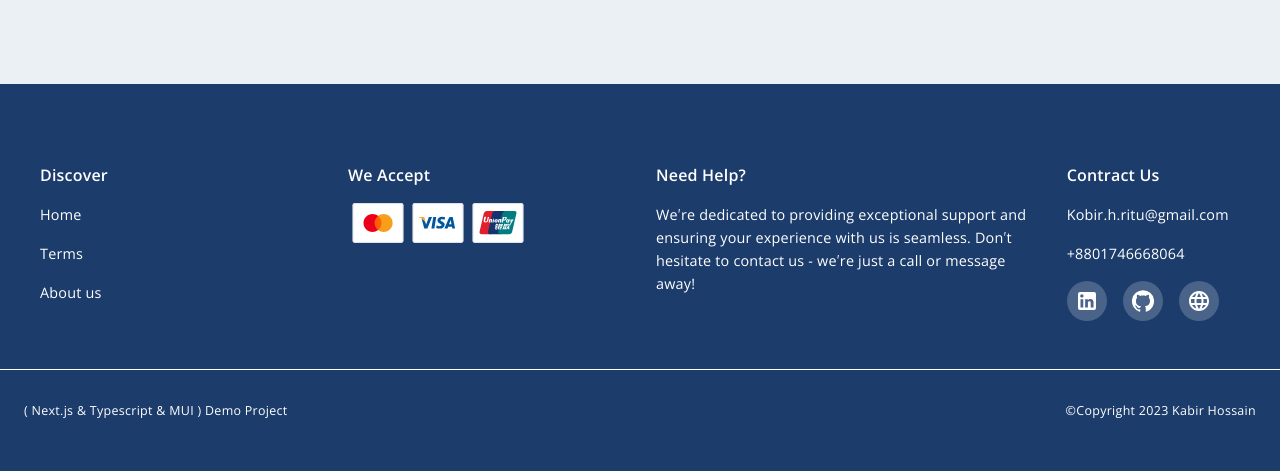
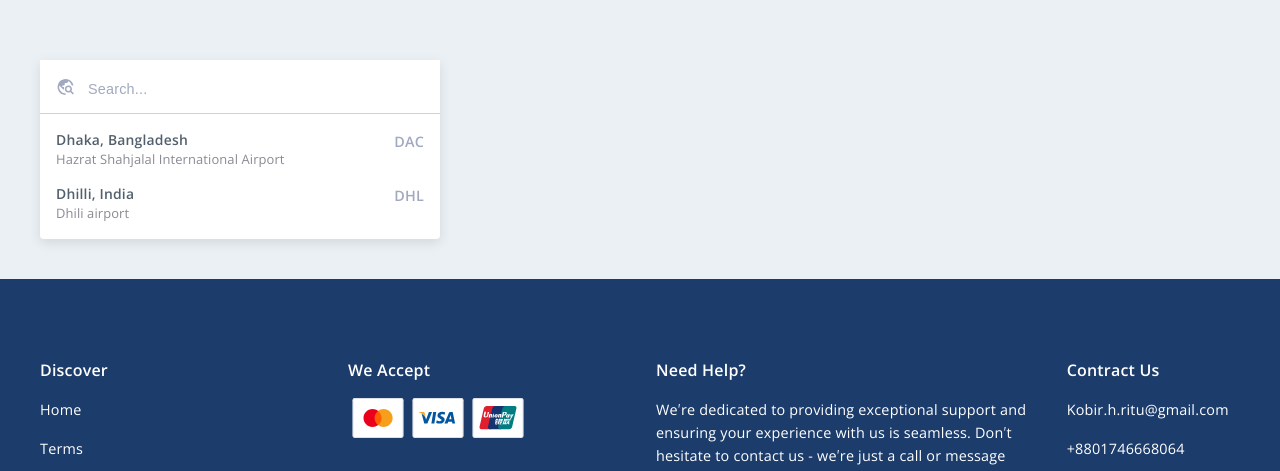
Before and after one commit to kobir1989/travel-agency-client-ts, a Next.js app: page / in a window 1280 px wide. Shown: the part 786-1257 px from the top of the page. Built offline with nearby package versions, Linux system fonts and the light colour scheme; grey boxes are pictures that could not be loaded.

Commit message:
feat: add select oprions component

```diff
--- a/src/app/page.tsx
+++ b/src/app/page.tsx
@@ -1,4 +1,20 @@
+import SelectOptions from '@/components/Molicules/SelectOptions';
 import { Box } from '@mui/material';
+
+const SelectDepart = [
+  {
+    location: 'Dhaka, Bangladesh',
+    airport: ' Hazrat Shahjalal International Airport',
+    code: 'DAC',
+    id: 'A1',
+  },
+  {
+    location: 'Dhilli, India',
+    airport: 'Dhili airport',
+    code: 'DHL',
+    id: 'A2',
+  },
+];
 
 const Home = () => {
   return (
@@ -18,7 +34,9 @@ const Home = () => {
           preload="metadata"
         />
       </Box>
-      <Box m={8} />
+      <Box p={5}>
+        <SelectOptions departFrom={SelectDepart} />
+      </Box>
     </main>
   );
 };
--- a/src/components/Atoms/Icons/Icons.tsx
+++ b/src/components/Atoms/Icons/Icons.tsx
@@ -1,6 +1,5 @@
 'use client';
 
-import SearchIcon from '@mui/icons-material/Search';
 import CloseIcon from '@mui/icons-material/Close';
 import LogoutIcon from '@mui/icons-material/Logout';
 import ManageAccountsIcon from '@mui/icons-material/ManageAccounts';
@@ -35,9 +34,10 @@ import FlightIcon from '@mui/icons-material/Flight';
 import HotelIcon from '@mui/icons-material/Hotel';
 import BeachAccessIcon from '@mui/icons-material/BeachAccess';
 import LanguageIcon from '@mui/icons-material/Language';
+import TravelExploreIcon from '@mui/icons-material/TravelExplore';
 
 const icons: IconMap = {
-  search: SearchIcon,
+  search: TravelExploreIcon,
   cross: CloseIcon,
   logout: LogoutIcon,
   account: ManageAccountsIcon,
--- /dev/null
+++ b/src/components/Molicules/SelectOptions/SelectOptions.tsx
@@ -0,0 +1,103 @@
+'use client';
+
+import Icons from '@/components/Atoms/Icons';
+import {
+  SelectDepart,
+  SlectOptionsProps,
+} from '@/components/Molicules/SelectOptions/types';
+import { Box, Typography, styled, List, ListItem } from '@mui/material';
+import { useState } from 'react';
+
+const StyledInput = styled('input')(({ theme }) => ({
+  padding: '1.3rem 1.3rem 1rem 3rem',
+  borderTop: 'none',
+  borderLeft: 'none',
+  borderRight: 'none',
+  borderBottom: '1px solid #D1D1D1',
+  width: '100%',
+  '&::placeholder': {
+    color: '#a2a8c0',
+  },
+  color: theme.palette.info.dark,
+  fontSize: '0.9rem',
+  letterSpacing: '0.2px',
+}));
+
+const StyledListITem = styled(ListItem)({
+  display: 'flex',
+  justifyContent: 'space-between',
+  alignItems: 'flex-start',
+});
+
+const StyledSpan = styled('span')({
+  position: 'absolute',
+  left: '1rem',
+  top: '50%',
+  transform: 'translate(0,-50%)',
+  lineHeight: '0',
+  color: '#a2a8c0',
+});
+
+const SelectOptions = ({ departFrom }: SlectOptionsProps) => {
+  const [searchKey, setSearchKey] = useState('');
+  const [dipartAirportsList] = useState(departFrom);
+
+  // filter the departure list based on search key
+  const filteredDepartList = dipartAirportsList.filter(
+    (list) =>
+      list.location.toLowerCase().includes(searchKey.toLowerCase()) ||
+      list.code.toLowerCase().includes(searchKey.toLowerCase()) ||
+      list.airport.toLowerCase().includes(searchKey.toLowerCase()),
+  );
+
+  return (
+    <Box
+      sx={(theme) => ({
+        background: theme.palette.info.light,
+        borderRadius: '0 0 4px 4px',
+        boxShadow: 'rgba(0, 0, 0, 0.1) 0px 4px 12px',
+        width: '25rem',
+      })}
+    >
+      <Box position="relative">
+        <StyledInput
+          placeholder="Search..."
+          value={searchKey}
+          onChange={(e) => setSearchKey(e.target.value)}
+        />
+        <StyledSpan>
+          <Icons name="search" size="1.2rem" />
+        </StyledSpan>
+      </Box>
+      <List>
+        {filteredDepartList.map((list: SelectDepart) => (
+          <StyledListITem key={list.id}>
+            <Box>
+              <Typography
+                variant="h5"
+                fontSize="0.87rem"
+                lineHeight="1.3rem"
+                fontWeight={600}
+              >
+                {list?.location}
+              </Typography>
+              <Typography variant="body2" color="#898b94">
+                {list.airport}
+              </Typography>
+            </Box>
+            <Typography
+              variant="body1"
+              fontWeight={600}
+              fontSize="0.9rem"
+              color="#a2a8c0"
+            >
+              {list.code}
+            </Typography>
+          </StyledListITem>
+        ))}
+      </List>
+    </Box>
+  );
+};
+
+export default SelectOptions;
--- /dev/null
+++ b/src/components/Molicules/SelectOptions/index.ts
@@ -0,0 +1,3 @@
+import SelectOptions from './SelectOptions';
+
+export default SelectOptions;
--- /dev/null
+++ b/src/components/Molicules/SelectOptions/types.ts
@@ -0,0 +1,10 @@
+export interface SelectDepart {
+  location: string;
+  airport: string;
+  code: string;
+  id: string;
+}
+
+export interface SlectOptionsProps {
+  departFrom: SelectDepart[];
+}
--- a/src/components/Organisms/Footer/Footer.tsx
+++ b/src/components/Organisms/Footer/Footer.tsx
@@ -34,7 +34,7 @@ const Footer = () => {
     >
       <Container maxWidth="lg">
         <Grid container width="100%">
-          <Grid lg={3}>
+          <Grid item lg={3}>
             <List sx={(theme) => ({ color: theme.palette.info.light })}>
               <ListItem sx={{ fontSize: '1rem', fontWeight: 600 }}>
                 Discover
@@ -45,7 +45,7 @@ const Footer = () => {
             </List>
           </Grid>
 
-          <Grid lg={3}>
+          <Grid item lg={3}>
             <List sx={(theme) => ({ color: theme.palette.info.light })}>
               <ListItem sx={{ fontSize: '1rem', fontWeight: 600 }}>
                 We Accept
@@ -72,7 +72,7 @@ const Footer = () => {
               </ListItem>
             </List>
           </Grid>
-          <Grid lg={4}>
+          <Grid item lg={4}>
             <List sx={(theme) => ({ color: theme.palette.info.light })}>
               <ListItem sx={{ fontSize: '1rem', fontWeight: 600 }}>
                 Need Help?
@@ -85,7 +85,7 @@ const Footer = () => {
               </ListItem>
             </List>
           </Grid>
-          <Grid lg={2}>
+          <Grid item lg={2}>
             <List sx={(theme) => ({ color: theme.palette.info.light })}>
               <ListItem sx={{ fontSize: '1rem', fontWeight: 600 }}>
                 Contract Us
```
